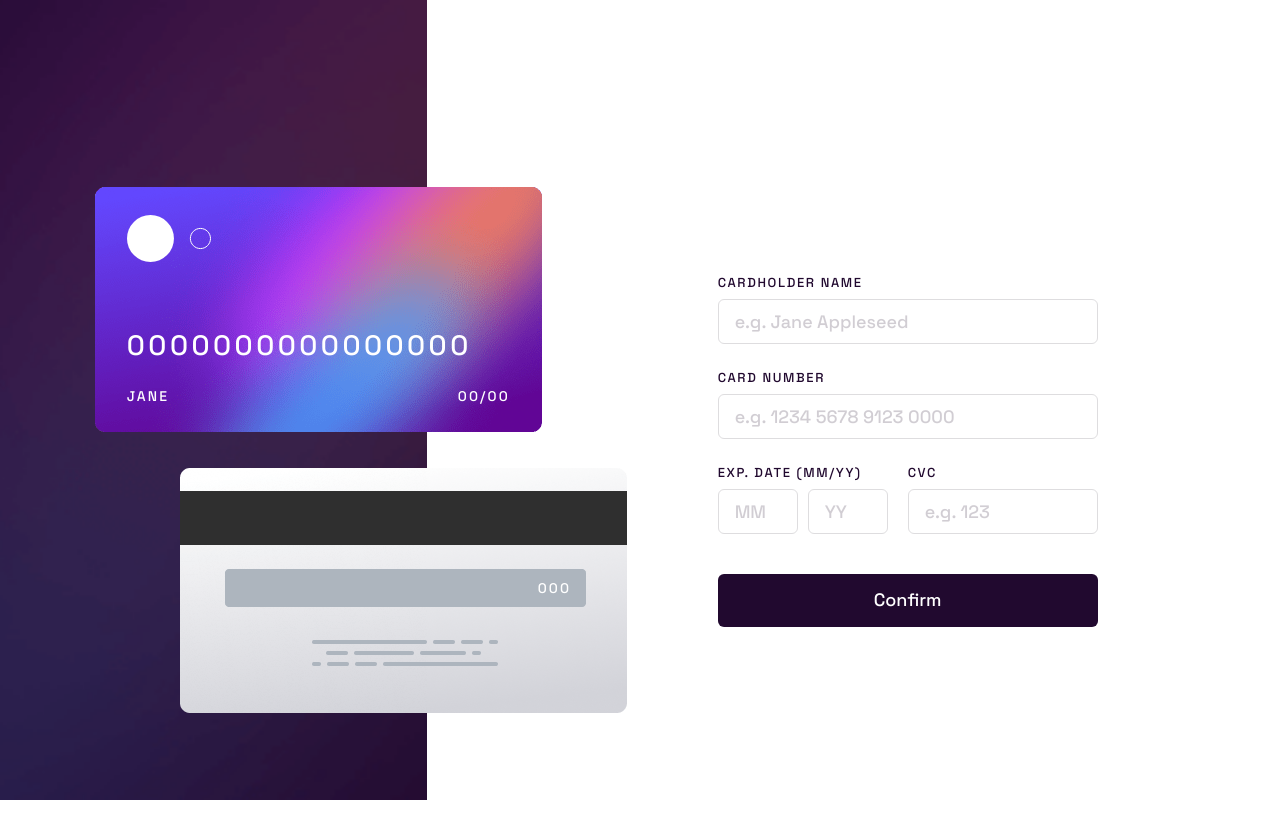
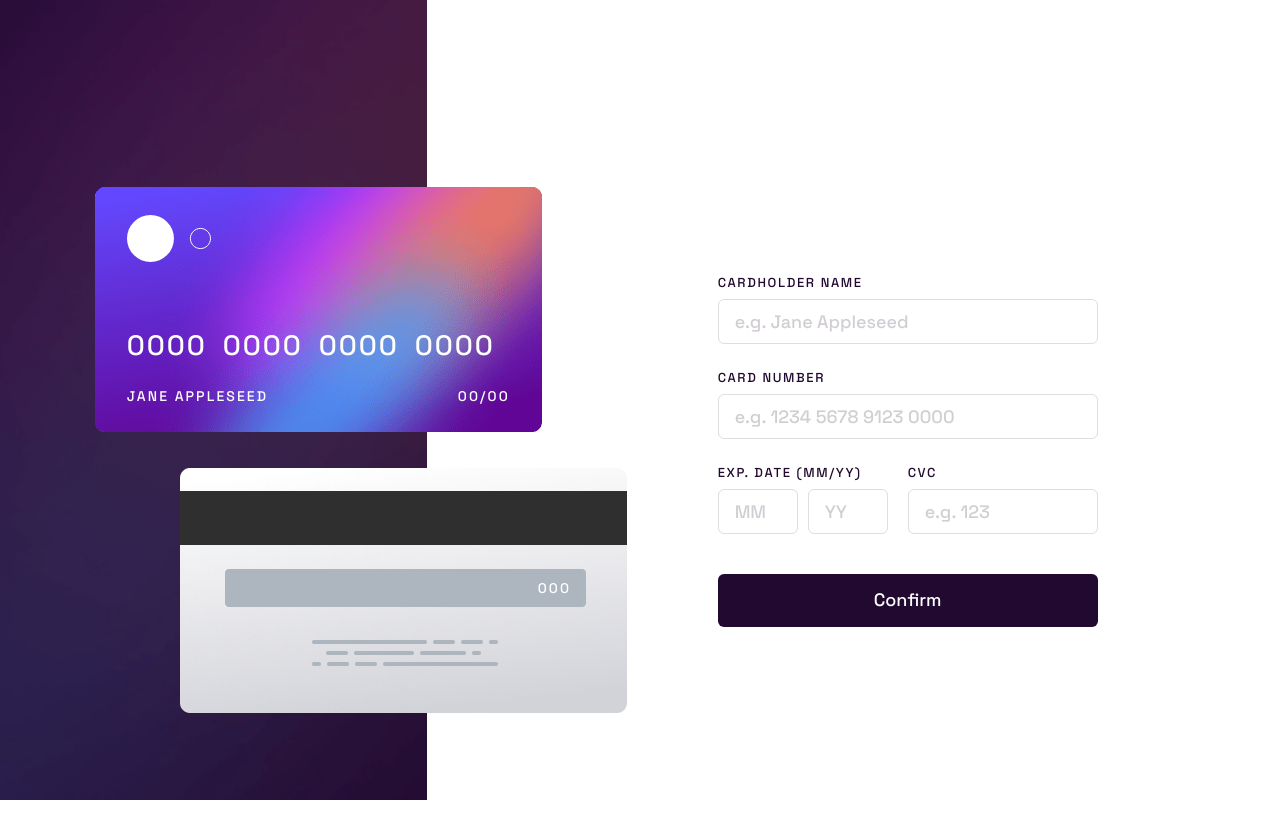
Before and after one commit to GalaticDevelopment2022/a, a SvelteKit app: page / in a window 1280 px wide. Shown: the top 838 px of the page. Built offline with nearby package versions, Linux system fonts and the light colour scheme.

Commit message:
Add card number formatting

```diff
--- a/src/routes/+page.svelte
+++ b/src/routes/+page.svelte
@@ -1,13 +1,31 @@
 <script>
     import '../styles/global.css';
+    import { fly } from 'svelte/transition';
     import { fade } from 'svelte/transition';
 
-    import { name, number, month, year, cvc } from '../store.js';
+    import { name, month, year, cvc } from '../store.js';
+
+    let cardName = '';
+    let cardNumber = '';
+    let cardMonth = '';
+    let cardYear = '';
+    let cardCvv = '';
+    let cardNumberMask = '0000 0000 0000 0000';
+    let refs = {};
 
     let form = { submitted: false };
 
     function handleSubmit() {
         form.submitted = true;
+    }
+
+    $: {
+        for (let i = 0; i < cardNumber.length; i++) {
+            if (cardNumberMask[i] == ' ' && cardNumber[i] !== ' ') cardNumber = cardNumber.substr(0, i) + ' ' + cardNumber.substr(i, cardNumber.length - i)
+        }
+
+        if (cardNumber.substr('-1') == ' ') cardNumber = cardNumber.substr(0, cardNumber.length - 1)
+            cardNumber = cardNumber.substr(0, cardNumberMask.length).replace(/[^0-9 ]/g, '')
     }
 </script>
 
@@ -18,10 +36,32 @@
                 <img src="/card-logo.svg" alt="" class="card-logo">
 
                 <div class="card-number">
-                    {$number || '0000000000000000'}
+                    {#each cardNumberMask as n, i (i)}
+                        <div class="card-number-item" class:active={n.trim() === ''}>
+                            {#if cardNumber.length > i}
+                                <span in:fly={{y:-10}} out:fly={{y:10}}>
+                                    {cardNumber[i]}
+                                </span>
+                            {:else}
+                                <span in:fly={{y:-10}} out:fly={{y:10}}>{n}</span>
+                            {/if}
+                        </div>
+                    {/each}
                 </div>
 
-                <div class="card-name">{$name || 'Jane'}</div>
+                <div class="card-name">
+                    {#if cardName.length}
+                        <div class="card-name-item">
+                            {#each cardName.replace(/\s\s+/g, ' ') as n, i (i + 1)}
+                                {#if i == i}
+                                    <span in:fly={{y:-6}}>{n}</span>
+                                {/if}
+                            {/each}
+                        </div>
+                    {:else}
+                        <div in:fly={{y:-6}} class="card-item__name placeholder">Jane Appleseed</div>
+                    {/if}
+                </div>
 
                 <div class="card-date">{$month || '00'}/{$year || '00'}</div>
             </div>
@@ -37,12 +77,12 @@
             <form action="" class="form" on:submit|preventDefault={handleSubmit}>
                 <div class="form-group">
                     <label for="name" class="form-label">Cardholder Name</label>
-                    <input type="text" placeholder="e.g. Jane Appleseed" class="form-control" bind:value={$name} maxlength="30">
+                    <input type="text" id="cardName" class="form-control" placeholder="e.g. Jane Appleseed" bind:value={cardName} autocomplete="off" maxlength="30">
                 </div>
 
                 <div class="form-group">
                     <label for="number" class="form-label">Card Number</label>
-                    <input type="text" placeholder="e.g. 1234 5678 9123 0000" class="form-control" bind:value={$number} maxlength="16">
+                    <input type="text" id="cardNumber" class="form-control" placeholder="e.g. 1234 5678 9123 0000" bind:value={cardNumber} autocomplete="off">
                 </div>
 
                 <div class="form-date-cvc">
--- a/src/styles/global.css
+++ b/src/styles/global.css
@@ -80,6 +80,20 @@ h1 {
     top: 86px;
     left: 1.25rem;
     letter-spacing: 0.125em;
+}
+
+.card-number-item {
+    width: 1.25rem;
+    display: inline-block;
+    vertical-align: top;
+}
+
+.card-number-item span {
+    position: absolute;
+}
+
+.card-number-item.active {
+    width: 1rem;
 }
 
 .card-name,
```
